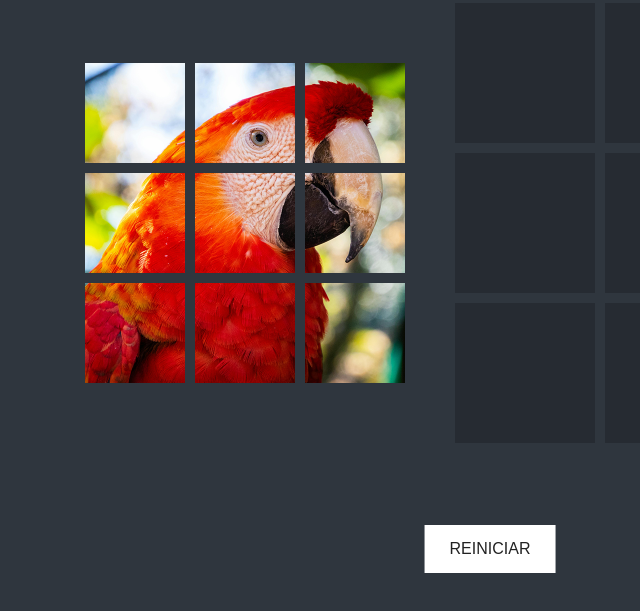
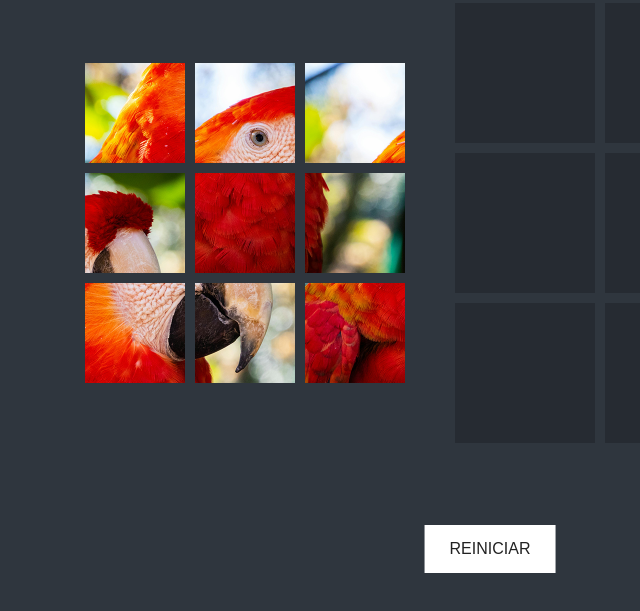
Before and after one commit to xXRicardoX/01---Game-in-Javascript--Picture-Puzzle, a plain HTML site: page index.html in a window 1280 px wide. Shown: the part 177-788 px from the top of the page, without its empty margins (150-790 px from the left). Drawn offline with Linux system fonts and the light colour scheme.

Commit message:
tirando o comment do JS

```diff
--- a/index.html
+++ b/index.html
@@ -61,7 +61,7 @@
     </div>
 
     <button class="reset" onClick="window.location.reload();">Reiniciar</button>
-    <!-- <script src="/JS/script.js"></script> -->
+    <script src="/JS/script.js"></script>
 </body>
 
 </html>
```
